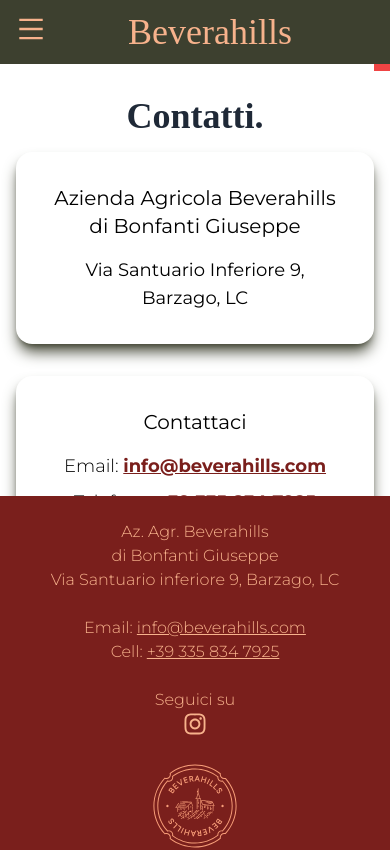
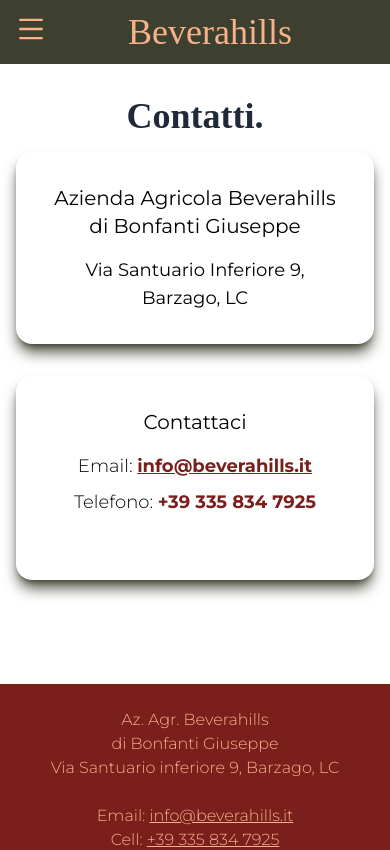
Before and after one commit to bonfantiluca/beverahills-website, a React (Create React App) app: page /contacts in a window 390 px wide. Shown: the top 850 px of the page. Built offline with nearby package versions, Linux system fonts and the light colour scheme; a web font is replaced by a local one.

Commit message:
Fix scrollbar

```diff
--- a/src/components/Footer.jsx
+++ b/src/components/Footer.jsx
@@ -14,7 +14,7 @@
 
                 {/* Contatti */}
                 <div className="flex flex-col">
-                    <p>Email: <a href="mailto:info@beverahills.it" className="underline hover:text-white transition">info@beverahills.com</a></p>
+                    <p>Email: <a href="mailto:info@beverahills.it" className="underline hover:text-white transition">info@beverahills.it</a></p>
                     <p>Cell: <a href="tel:+393358347925" className="underline hover:text-white transition">+39 335 834 7925</a></p>
                 </div>
 
--- a/src/components/NavBar.jsx
+++ b/src/components/NavBar.jsx
@@ -36,11 +36,14 @@
               <h1 className="text-4xl sm:text-5xl  text-pesca text-end titolo hover:text-verde_chiaro transition">Beverahills</h1>
             </Link>
 
-            {/* MainNav (menu desktop) */}
+            {/* MainNav (menu mobile) */}
             <MainNav />
-            <Link to="/" className="md:hidden flex items-center justify-center w-full">
-              <h1 className="text-4xl sm:text-5xl text-pesca text-center titolo hover:text-verde_chiaro transition">Beverahills</h1>
-            </Link>
+            <div className="md:hidden flex items-center justify-center w-full">
+              <Link to="/" className="flex items-center ">
+                <h1 className="text-4xl sm:text-5xl text-pesca text-center titolo hover:text-verde_chiaro transition">Beverahills</h1>
+              </Link>
+            </div>
+
           </div>
         </div>
       </div>
--- a/src/components/TimelineScrollbar.jsx
+++ b/src/components/TimelineScrollbar.jsx
@@ -29,7 +29,7 @@
       {/* Timeline */}
       <div className="relative w-4 h-full overflow-hidden">
         <motion.div
-          className="absolute top-0 w-4 bg-red-500" // Cambiato bg-rosso con bg-red-500 per Tailwind
+          className="absolute top-0 w-4 bg-red-rosso" // Cambiato bg-rosso con bg-red-500 per Tailwind
           initial={{ height: 0 }}
           animate={{ height: `${scrollProgress}%` }}
           transition={{ ease: "easeOut", duration: 0.3 }}
--- a/src/components/pages/ContattiPage.jsx
+++ b/src/components/pages/ContattiPage.jsx
@@ -7,7 +7,7 @@
         <div>
         <h2 className="text-4xl font-extrabold text-gray-800 titolo mb-4 text-center">Contatti.</h2>
 
-        <div className="grid grid-cols-1 space-y-8 lg:grid-cols-2 lg:space-x-8 lg:space-y-0 my-auto h-52" >
+        <div className="grid grid-cols-1 space-y-8 lg:grid-cols-2 lg:space-x-8 lg:space-y-0 my-auto lg:h-52" >
             <motion.div
                 className="p-8 rounded-2xl text-center shadow-lg shadow-verde_scuro h-full "
                 initial={{ opacity: 0, y: 50 }}
@@ -26,7 +26,7 @@
                 viewport={{ once: true }}
             >
                 <h2 className="text-xl font-medium mb-4">Contattaci</h2>
-                <p className="text-lg ">Email: <a href="mailto:info@beverahills.it" className="text-rosso font-semibold underline">info@beverahills.com</a></p>
+                <p className="text-lg ">Email: <a href="mailto:info@beverahills.it" className="text-rosso font-semibold underline">info@beverahills.it</a></p>
                 <p className="text-lg mt-2">Telefono: <a href="tel:+393358347925" className="font-semibold text-rosso">+39 335 834 7925</a></p>
             </motion.div>
         </div>
--- a/src/components/pages/HomePage.jsx
+++ b/src/components/pages/HomePage.jsx
@@ -4,10 +4,7 @@
 export const revalidate = 0;
 const HomePage = () => {
     const vineyardDetails = [
-        {
-            image: "beverahills_vigneto_2.jpg",
-            text: "Dalla vigna al calice, celebriamo la passione per il vino."
-        },
+
         {
             image: "beverahills_vigneto_3.jpg",
             text: "Un viaggio che inizia dalla terra e finisce nel cuore."
@@ -15,6 +12,10 @@
         {
             image: "beverahills_vigneto_1.jpg",
             text: "Ogni filare racconta una storia, ogni grappolo racchiude un'emozione."
+        },
+        {
+            image: "beverahills_vigneto_2.jpg",
+            text: "Dalla vigna al calice, celebriamo la passione per il vino."
         }
     ];
 
```
